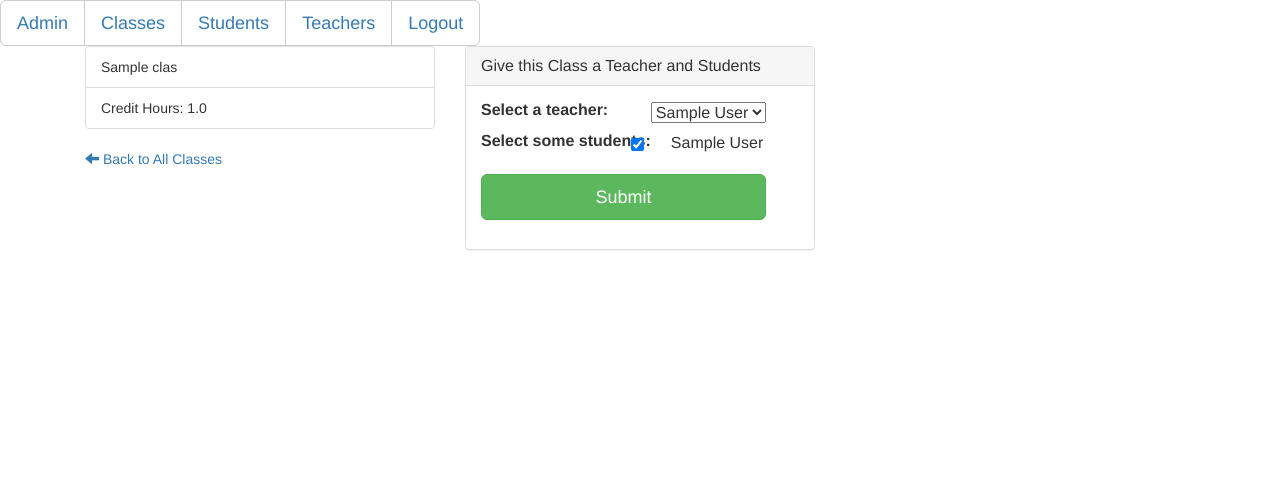
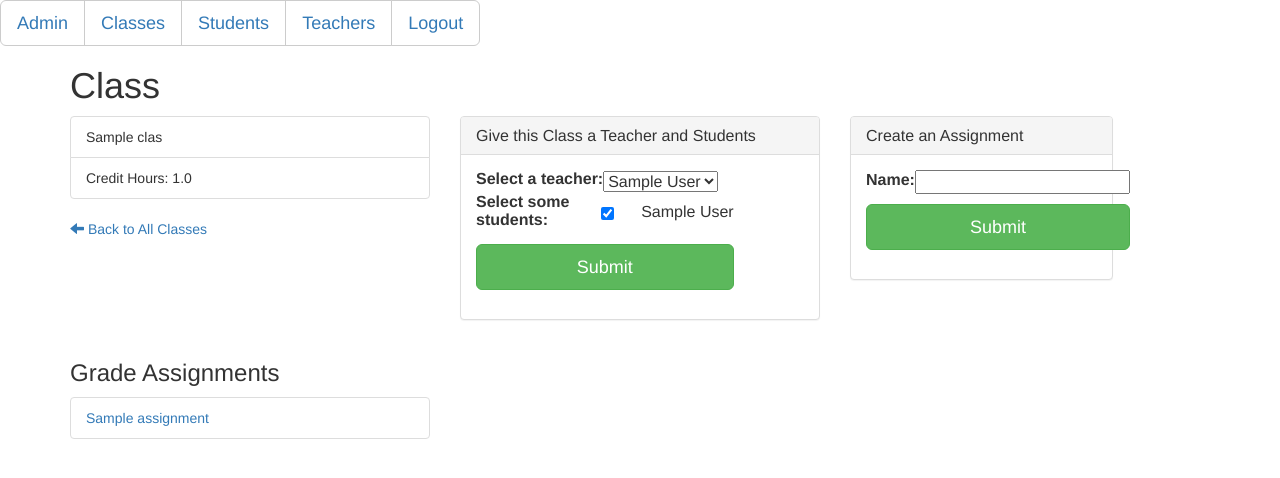
Before and after one commit to feathj/student-db, a PHP site: page /class.php?id=1 in a window 1280 px wide. Shown: the top 478 px of the page. Run offline with PHP 8.4, Linux system fonts and the light colour scheme; a user stored in the database is signed in; tables that the repository leaves empty hold one stand-in row (values such as "Sample post"); some libraries are stand-ins or nearby versions.

Commit message:
Added headers to detail pages, added form for creating assignments, displaying assignments on class detail pages

```diff
--- a/assignTandS.php
+++ b/assignTandS.php
@@ -20,7 +20,7 @@ if (isset($_POST['students'])) {
 		break;
 		} else {
 			mysqli_query($db, "UPDATE student_class SET student_id = $student_id WHERE class_id = $class_id");
-			mysqli_query($db,"INSERT INTO student_class (student_id, class_id) VALUES ($student_id, $class_id)");
+			mysqli_query($db,"INSERT INTO student_class (student_id, class_id) VALUES ('$student_id', '$class_id')");
 		}
 	}
 }
--- /dev/null
+++ b/assignments.php
@@ -0,0 +1,5 @@
+<?php
+//click to this page from the class.php page when clicking an individual assignment. The page will display an assignment title, a list of students
+//attending the class, along with a drag and drop interface for dragging students into grade columns A, A-, B+, B, B-, C+, C, C-,
+//D+, D, D-, F and a submit button that will send all the data to the student_assignment table
+?>
--- a/class.php
+++ b/class.php
@@ -22,7 +22,7 @@ while ($row = mysqli_fetch_array($result, MYSQL_ASSOC)) {
 
 $student_count = count($data);
 
-echo "<html><div class='container'><div class='col-md-4 col-md-offset-0'><ul class='list-group details'><li class='list-group-item'>".$title."</li>";
+echo "<html><div class='container'><h1>Class</h1><div class='row'><div class='col-md-4 col-md-offset-0'><ul class='list-group details'><li class='list-group-item'>".$title."</li>";
 echo "<li class='list-group-item'>Credit Hours: ".$credit_hours.'.0'."</li></ul>";
 ?>
 <a href="classes.php"><div class="glyphicon glyphicon-arrow-left"></div>&nbsp;Back to All Classes</a>
@@ -60,9 +60,9 @@ echo "<li class='list-group-item'>Credit Hours: ".$credit_hours.'.0'."</li></ul>
 								</tr>
 								<tr>
 									<th>
-									<label>Select some students:</label>
+										<label>Select some <br>students:</label>
 									</th>
-								<td class="checkbox" style="padding-left:0">
+									<td class="checkbox" style="padding-left:18">
 										<?php
 											$stmtII = $db->prepare('SELECT id, first_name, last_name FROM student');
 											$stmtII->execute();
@@ -88,5 +88,49 @@ echo "<li class='list-group-item'>Credit Hours: ".$credit_hours.'.0'."</li></ul>
 					</div>
 				</div>
 			</div>
+			<div class="col-md-3 col-md-offset-0">
+				<div class="panel panel-default">
+					<div class="panel-heading">
+						<h2 class="panel-title">Create an Assignment</h2>
+					</div>
+					<div class="panel-body">
+						<form name="create_assignment" action="make_assignment.php?class_id=<?php echo $class_id; ?>" method="post">
+							<table>
+								<tr>
+									<th>
+										<label for="title">Name:</label>
+									</th>
+									<td>
+										<input type="text" id="title" name="title">
+									</td>
+								</tr>
+								<tr>
+									<td colspan="2">
+										<input class="btn btn-lg btn-success btn-block" style="margin-top:10px" type="submit" value="Submit">
+									</td>
+								</tr>
+							</table>
+						</form>
+					</div>
+				</div>
+			</div>
+		</div>
+		<div class="row">
+			<div class="col-md-4 col-md-offset-0">
+				<h3>Grade Assignments</h3>
+				<ul class="list-group">
+					<?php
+						$stmtIII = $db->prepare('SELECT id, name FROM assignment WHERE class_id = ?');
+						$stmtIII->bind_param('i', $class_id);
+						$stmtIII->execute();
+						$stmtIII->bind_result($assignment_id, $assignments);
+						while ($stmtIII->fetch()) {
+							echo "<a href='assignments.php?assignment_id=".$assignment_id."'><li class='list-group-item'>$assignments</li></a>";
+						}
+						$stmtIII->close();
+					?>
+				</ul>
+			</div>
+		</div>
 	</div>
 </html>
--- a/student.php
+++ b/student.php
@@ -52,7 +52,7 @@ if ($_SERVER['REQUEST_METHOD'] == 'POST') {
 	$stmtI->fetch();
 	$stmtI->close();
 
-	echo "<html><div class='container'><div class='col-md-4 col-md-offset-0'><ul class='list-group details'><li class='list-group-item'>".$first_name." ".$last_name."</li>";
+	echo "<html><div class='container'><h1>Student</h1><div class='col-md-4 col-md-offset-0'><ul class='list-group details'><li class='list-group-item'>".$first_name." ".$last_name."</li>";
 	echo "<li class='list-group-item'>Graduation Year: ".$year."</li>";
 	echo "<li class='list-group-item'>Credit Hours: ".$credit_hours."</li></ul>";
 }
--- a/teacher.php
+++ b/teacher.php
@@ -17,7 +17,7 @@ if ($tenure) {
 	$tenure = "No";
 }
 
-echo "<html><div class='container'><div class='col-md-4 col-md-offset-0'><ul class='list-group details'><li class='list-group-item'>".$first_name." ".$last_name."</li>";
+echo "<html><div class='container'><h1>Teacher</h1><div class='col-md-4 col-md-offset-0'><ul class='list-group details'><li class='list-group-item'>".$first_name." ".$last_name."</li>";
 echo "<li class='list-group-item'>Tenure: ".$tenure."</li></ul>";
 ?>
 <a href="teachers.php"><div class="glyphicon glyphicon-arrow-left"></div>&nbsp;Back to All Teachers</a>
```
Also changed, not shown: make_assignment.php (added, +13 -0 lines). Lines whose indentation alone changed are shown as unchanged.
